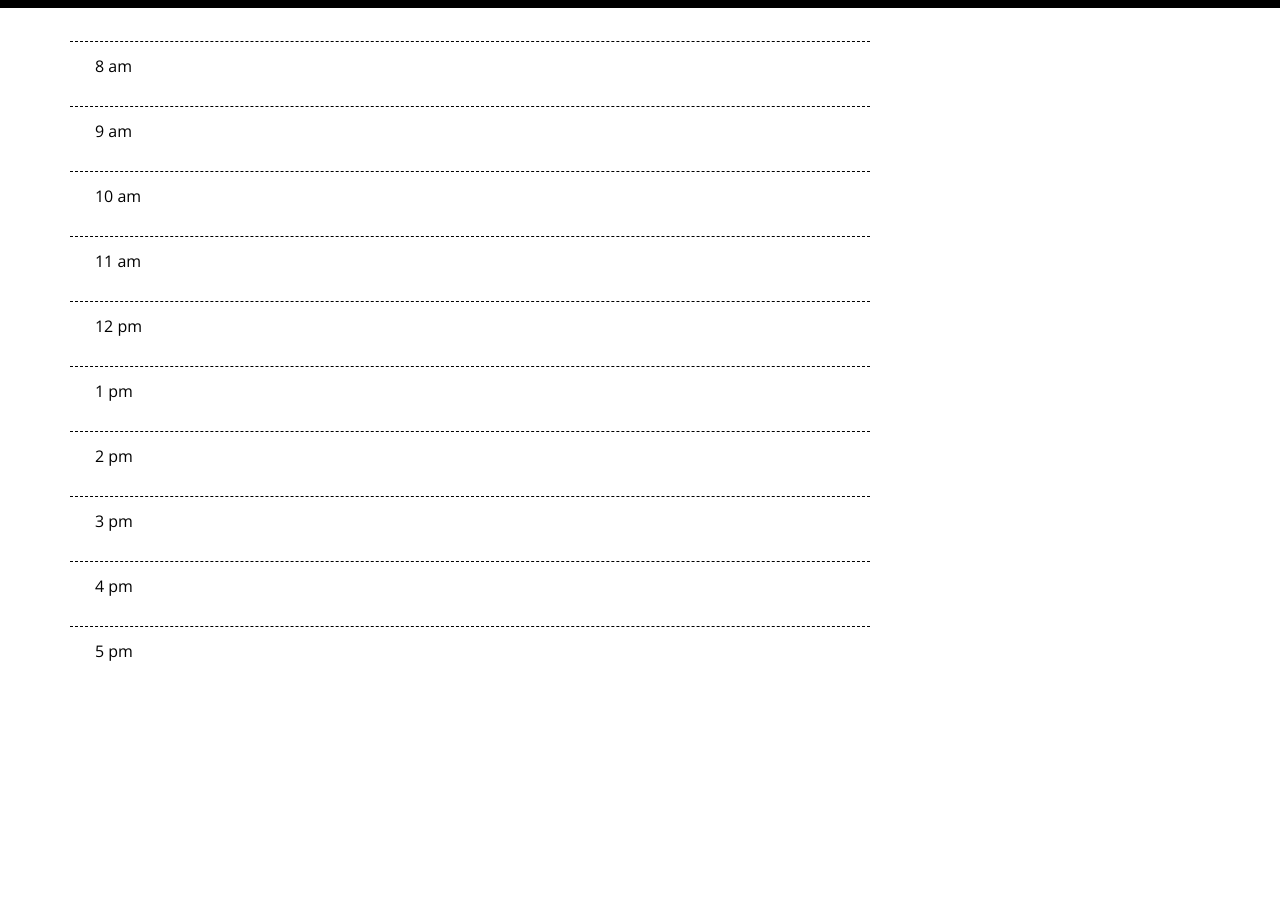
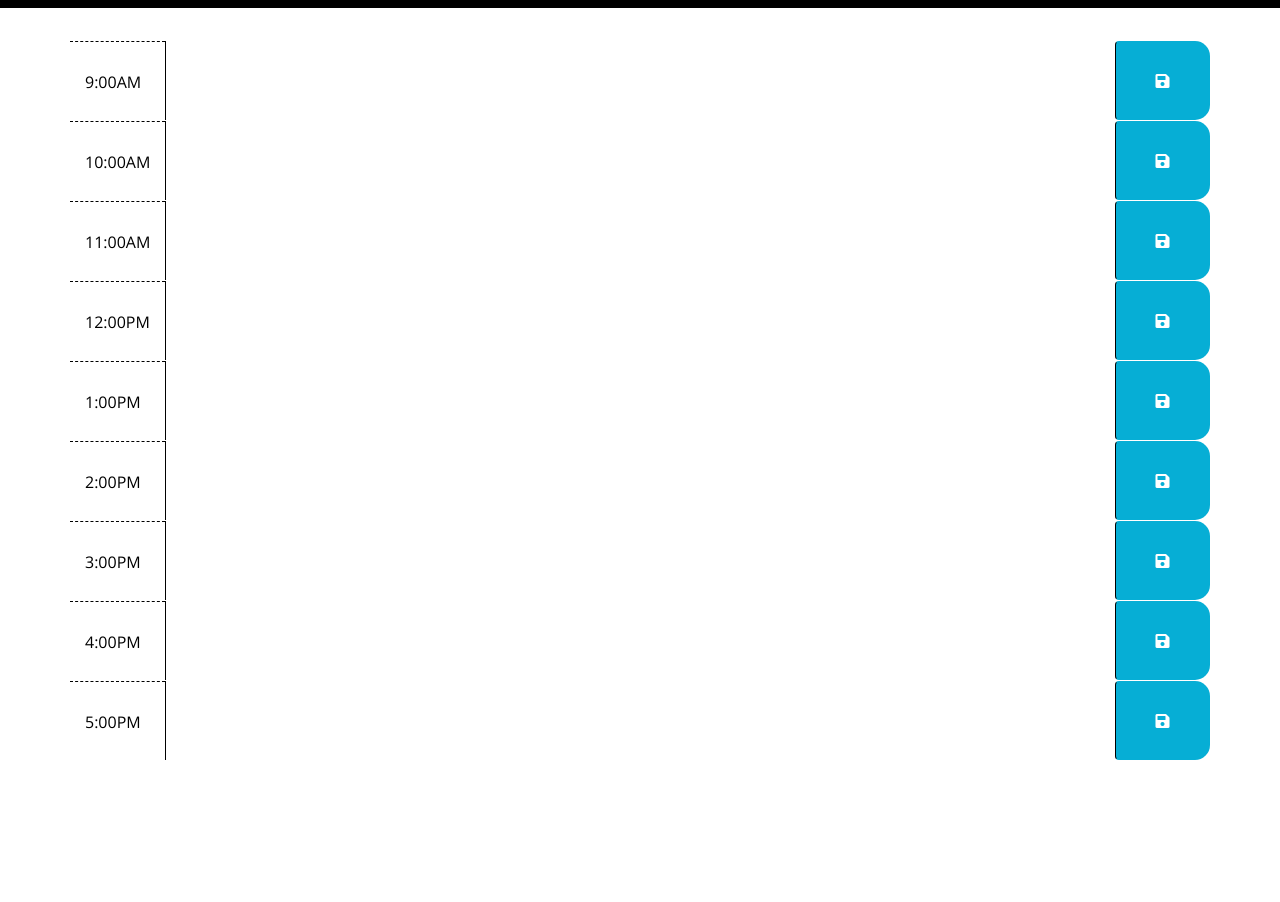
Before and after one commit to dboivert13/homework-5-workday-scheduler, a plain HTML site: page homework-contents/Develop/index.html in a window 1280 px wide. Shown: the part 260-1162 px from the top of the page. After the commit the page ends 1020 px from the top, so only its background shows below. Drawn offline with nearby package versions, Linux system fonts and the light colour scheme.

Commit message:
time block html complete

```diff
--- a/homework-contents/Develop/index.html
+++ b/homework-contents/Develop/index.html
@@ -21,86 +21,69 @@
   </header>
   <div class="container">
     <!-- Timeblocks go here -->
-    <div class="row">
-      <div class="hour">
-      8 am
 
-      <div class="hour">
-      9 am
+		<div id="hour9" class="row time-block">
+      <div class="col-md-1 hour">
+        9:00AM</div>
+      <textarea class="col-md-10 description"></textarea>
+      <button class="btn saveBtn col-md-1"><i class="fas fa-save"></i></button>
+  </div>
 
-      <div class="hour">
-      10 am
-
-      <div class="hour">
-      11 am
-
-      <div class="hour">
-      12 pm
-
-      <div class="hour">
-      1 pm
-
-      <div class="hour">
-      2 pm
-
-      <div class="hour">
-      3 pm
-
-      <div class="hour">
-      4 pm
-
-      <div class="hour">
-      5 pm
-
-    </div>
-
-      </div>
-
+  <div id="hour10" class="row time-block">
+    <div class="col-md-1 hour">
+      10:00AM</div>
+    <textarea class="col-md-10 description"></textarea>
+    <button class="btn saveBtn col-md-1"><i class="fas fa-save"></i></button>
 </div>
 
+<div id="hour11" class="row time-block">
+  <div class="col-md-1 hour">
+    11:00AM</div>
+  <textarea class="col-md-10 description"></textarea>
+  <button class="btn saveBtn col-md-1"><i class="fas fa-save"></i></button>
 </div>
 
+<div id="hour12" class="row time-block">
+  <div class="col-md-1 hour">
+    12:00PM</div>
+  <textarea class="col-md-10 description"></textarea>
+  <button class="btn saveBtn col-md-1"><i class="fas fa-save"></i></button>
 </div>
 
+<div id="hour13" class="row time-block">
+  <div class="col-md-1 hour">
+    1:00PM</div>
+  <textarea class="col-md-10 description"></textarea>
+  <button class="btn saveBtn col-md-1"><i class="fas fa-save"></i></button>
 </div>
 
+<div id="hour14" class="row time-block">
+  <div class="col-md-1 hour">
+    2:00PM</div>
+  <textarea class="col-md-10 description"></textarea>
+  <button class="btn saveBtn col-md-1"><i class="fas fa-save"></i></button>
 </div>
 
+<div id="hour15" class="row time-block">
+  <div class="col-md-1 hour">
+    3:00PM</div>
+  <textarea class="col-md-10 description"></textarea>
+  <button class="btn saveBtn col-md-1"><i class="fas fa-save"></i></button>
 </div>
 
+<div id="hour16" class="row time-block">
+  <div class="col-md-1 hour">
+    4:00PM</div>
+  <textarea class="col-md-10 description"></textarea>
+  <button class="btn saveBtn col-md-1"><i class="fas fa-save"></i></button>
 </div>
-        <div class="time-block">
-          test
 
-
-          <div class="description">
-            One of three columns
-
-          </div>
-          <div class="saveBtn">
-            Save Button
-          </div>
-        </div>
-      </div>
-
-
-
-
-
-
-
-
-
-    </div>
-
-
-
-
-
-
-
-
-
+<div id="hour17" class="row time-block">
+  <div class="col-md-1 hour">
+    5:00PM</div>
+  <textarea class="col-md-10 description"></textarea>
+  <button class="btn saveBtn col-md-1"><i class="fas fa-save"></i></button>
+</div>
 
 
 
```
